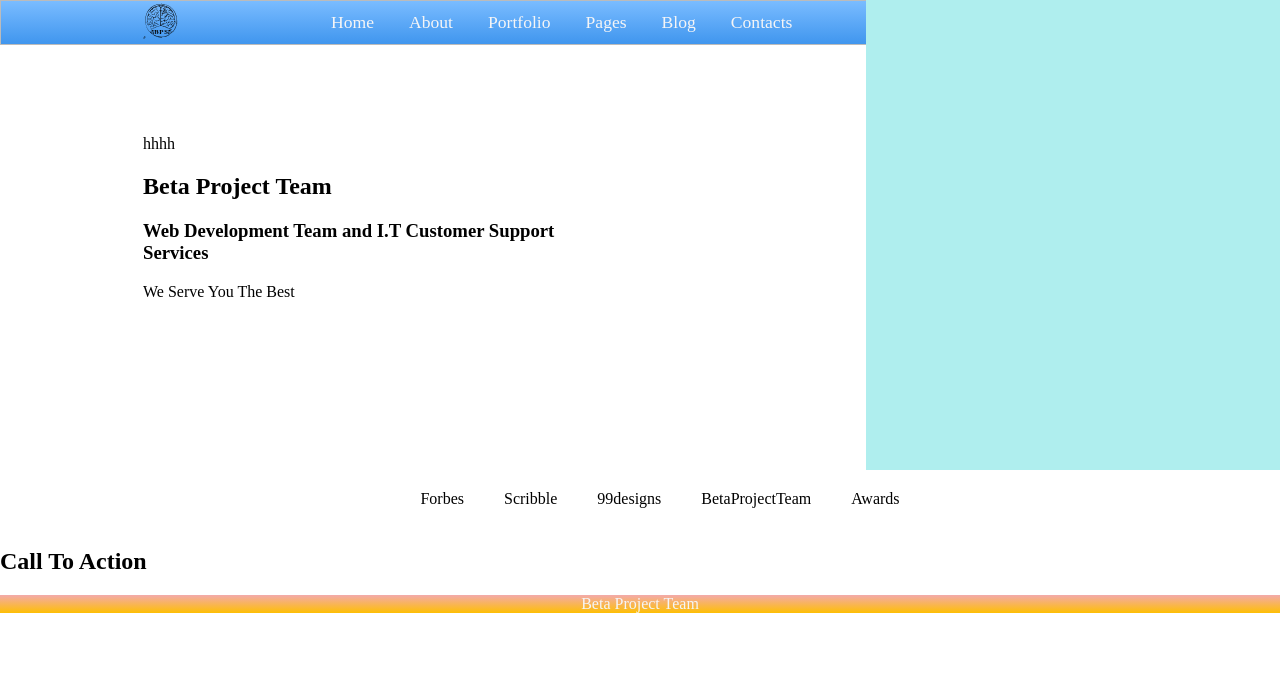
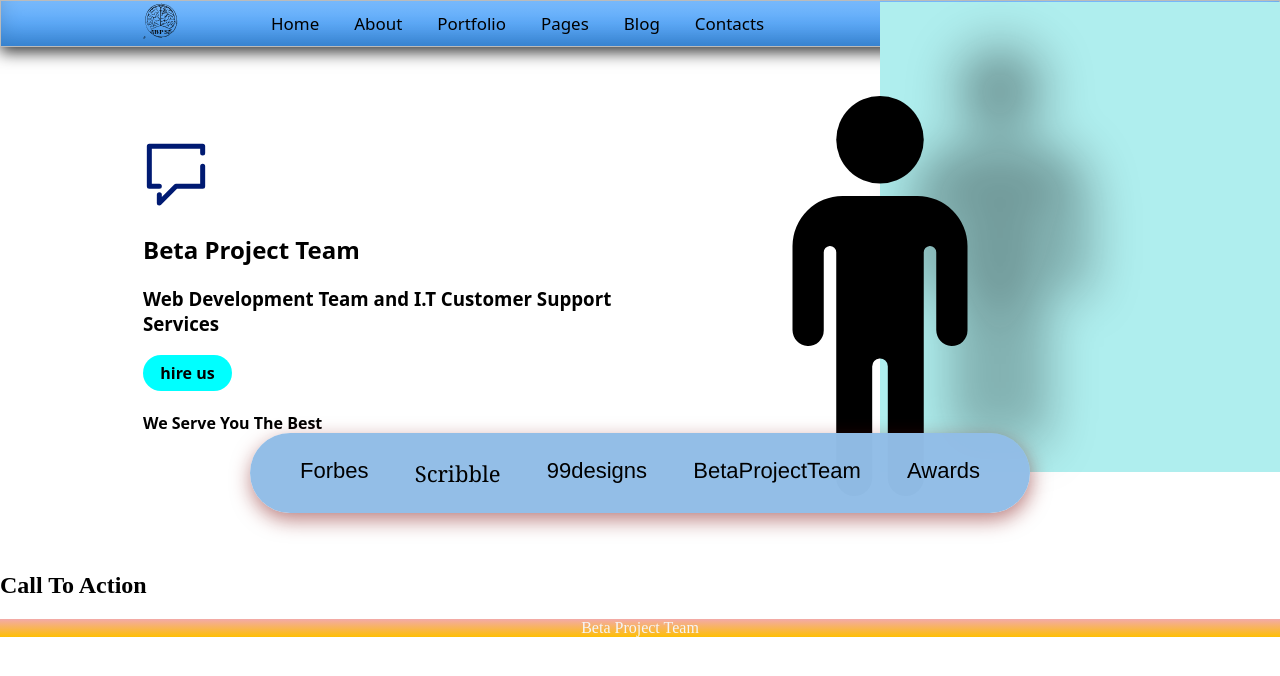
Before and after one commit to Beta-Projects-Squad/personal_website, a plain HTML site: page handc/index.html in a window 1280 px wide. Drawn offline with Linux system fonts and the light colour scheme.

Commit message:
Added positions and borders or various sections

```diff
--- a/handc/index.html
+++ b/handc/index.html
@@ -19,30 +19,42 @@
           </div>
         </div>
       </div>
-      <div class="rightside_bg"></div>
     </nav>
     <section class="section_one">
       <div class="section_one_main_container">
         <div class="left_contents">
-          <div class="message_icon">hhhh</div>
+          <p class="message_icon"></p>
           <h2>Beta Project Team</h2>
           <h3>Web Development Team and I.T Customer Support Services</h3>
-          <div class="hire_us"></div>
-          <p>We Serve You The Best</p>
+          <p class="hire_us">hire us</p>
+          <h4>We Serve You The Best</h4>
         </div>
-        <div class="sticker_background"></div>
-        <div class="sticker"></div>
+        <div class="sticker_background">
+          <div class="sticker"></div>
+        </div>
       </div>
     </section>
     <section class="section_two">
-      <div>
-        <ul>
-          <li>Forbes</li>
-          <li>Scribble</li>
-          <li>99designs</li>
-          <li>BetaProjectTeam</li>
-          <li>Awards</li>
-        </ul>
+      <div class="section_two_contents">
+        <a href="" style="font-family: fantasy">Forbes</a>
+        <a
+          href=""
+          style="
+            font-family: Cambria, Cochin, Georgia, Times, 'Times New Roman',
+              serif;
+          "
+          >Scribble</a
+        >
+        <a href="" style="font-family: sans-serif">99designs</a>
+        <a
+          href=""
+          style="
+            font-family: 'Franklin Gothic Medium', 'Arial Narrow', Arial,
+              sans-serif;
+          "
+          >BetaProjectTeam</a
+        >
+        <a href="" style="font-family: Arial, Helvetica, sans-serif">Awards</a>
       </div>
     </section>
     <section class="section_three">
--- a/handc/style.css
+++ b/handc/style.css
@@ -2,7 +2,7 @@ body {
     margin: auto 0;
 }
 a {
-    color: #f5f5f6;
+    color: black;
     text-decoration: none;
 }
 
@@ -12,7 +12,7 @@ a {
 
 .sub_nav_container {
     display: flex;
-    gap: 150px;
+    gap: 90px;
     margin: 0px 140px 0px;
 }
 .logo {
@@ -27,7 +27,41 @@ a {
     gap: 35px;
     margin: 11px 0px 11px;
     display: flex;
-    font-size: 0.55em;
+    font-size: 0.53em;
+    font-family: system-ui, -apple-system, BlinkMacSystemFont, 'Segoe UI', Roboto, Oxygen, Ubuntu, Cantarell, 'Open Sans', 'Helvetica Neue', sans-serif;
+    font-weight: 500;
+}
+
+.left_contents {
+    font-family: system-ui, -apple-system, BlinkMacSystemFont, 'Segoe UI', Roboto, Oxygen, Ubuntu, Cantarell, 'Open Sans', 'Helvetica Neue', sans-serif;
+    margin-top: -20px;
+}
+
+.message_icon {
+    height: 80px;
+    width: 80px;
+    background-image: url(images/message.svg);
+    background-position: center;
+    background-size: cover;
+    text-align: center;
+    margin-left: -7px;
+}
+
+.hire_us {
+    background-color: aqua;
+    margin-right: 400px;
+    text-align: center;
+    padding: 7px 0px 7px;
+    border-radius: 50px;
+    font-weight: 700;
+}
+.hire_us:hover {
+    background-color: black;
+    border-radius: 0px;
+    color: white;
+    background: #f32121;
+    box-shadow: 0 0 10px #f32121e1, 0 0 10px #f32121e1, 0 0 10px #f32121e1;
+    transition: all 400ms ease;
 }
 
 .rightsidebg {
@@ -80,6 +114,32 @@ a {
     margin-left: 248px;
 }
 
+.sticker {
+    height: 400px;
+    width: 400px;
+    background-image: url(images/man.svg);
+    background-position: center;
+    background-size: cover;
+    position: relative;
+    top: 20%;
+    left: -200px;
+    filter: drop-shadow(120px -50px 25px rgba(5, 5, 5, 0.363));
+}
+
+.section_two_contents {
+    display: flex;
+    justify-content: space-between;
+    text-align: center;
+    margin: 0px 250px 0px;
+    font-size: 22px;
+    background-color: #92bde7fb;
+    position: relative;
+    padding: 25px 50px 25px;
+    top: -39px;
+    border-radius: 50px;
+    box-shadow: 1px 7px 20px rgba(126, 16, 16, 0.521);
+}
+
 .icon {
     margin: 0px 0px 0px;
     cursor:pointer;
@@ -95,19 +155,6 @@ a {
     -moz-box-shadow:rgba(0,0,0,0.8) 0px 5px 15px, inset rgba(0,0,0,0.15) 0px -10px 20px;
     -o-box-shadow:rgba(0,0,0,0.8) 0px 5px 15px, inset rgba(0,0,0,0.15) 0px -10px 20px;
     box-shadow:rgba(0,0,0,0.8) 0px 5px 15px, inset rgba(0,0,0,0.15) 0px -10px 20px;
-}
-
-ul {
-    display: flex;
-    align-items: center;
-    justify-content: center;
-    list-style: none;
-    font-size: 1em;
-    margin: 0;
-}
-
-li {
-    padding: 20px;
 }
 
 footer {
```
